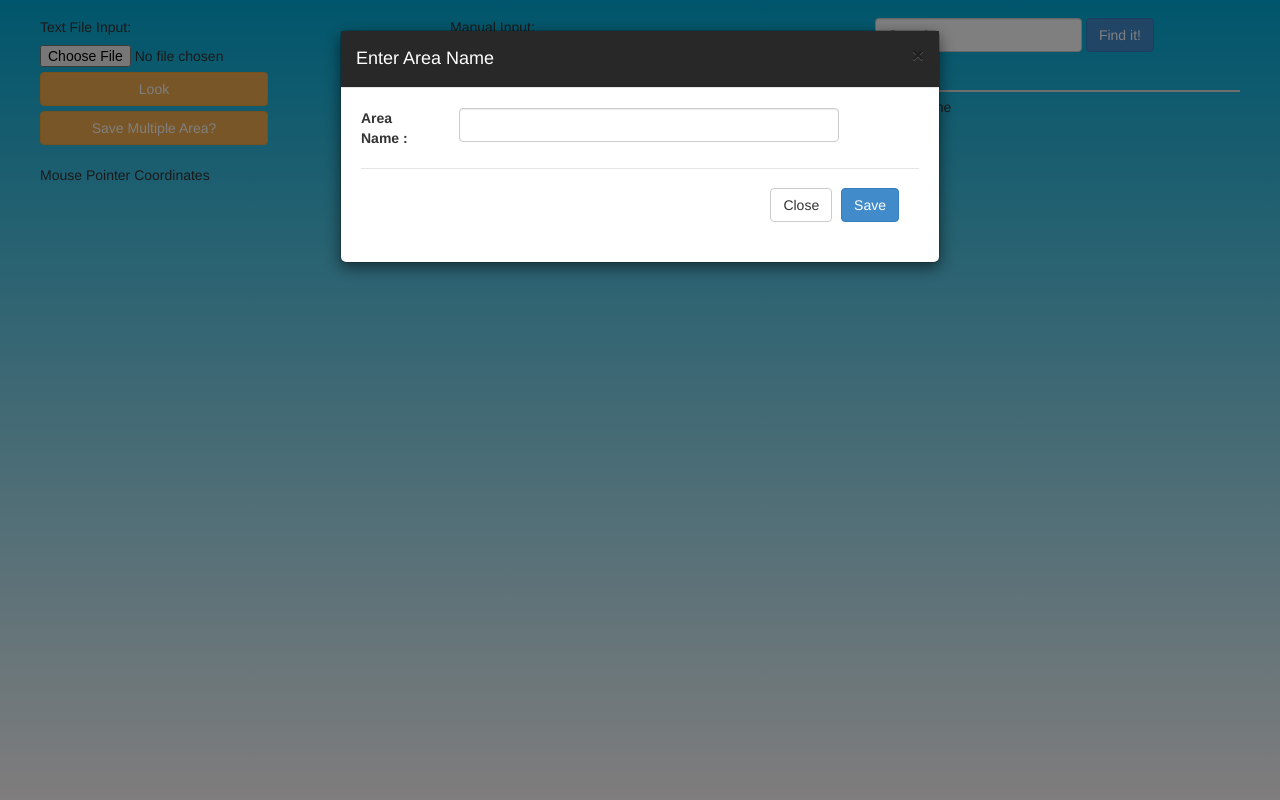
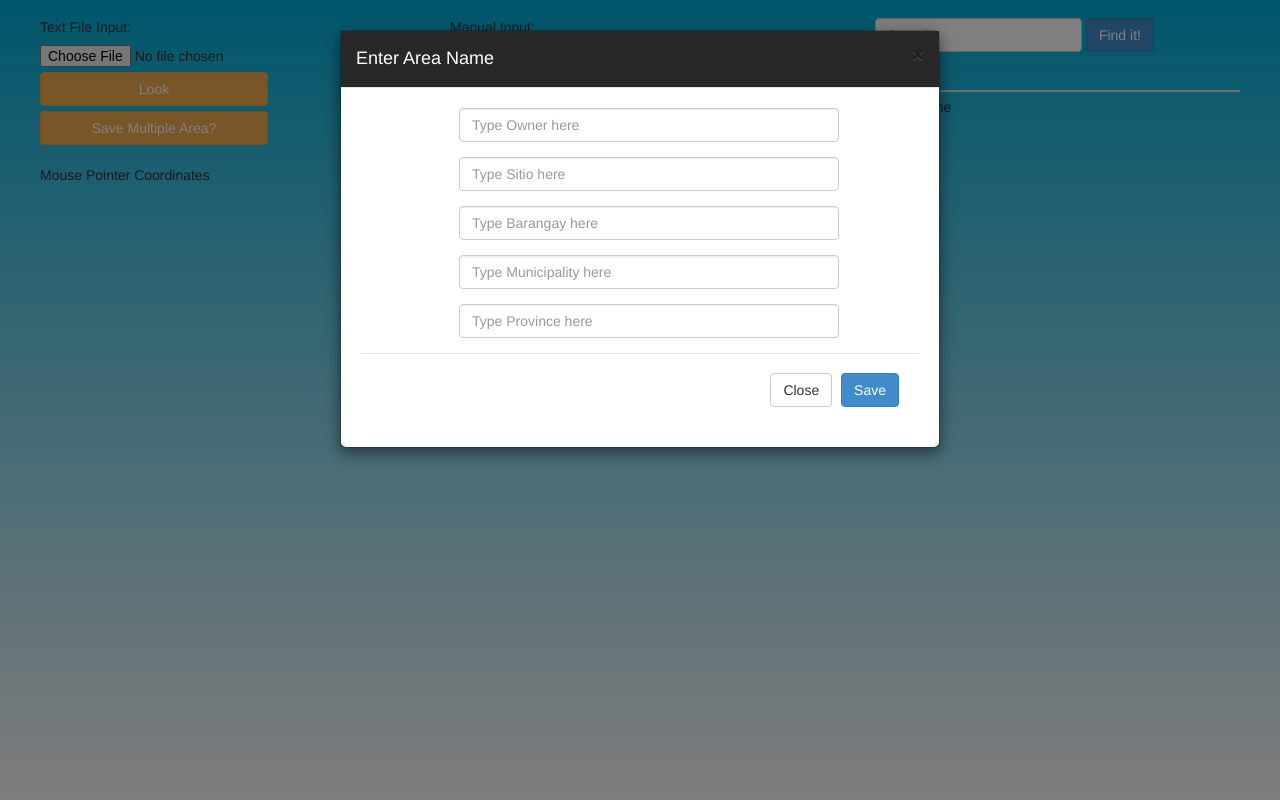
Before and after one commit to elmschaym/mals_thesis, a Django app: page / in a window 1280 px wide, after a click on "Save this Area?". Run offline with Django 3.2, Linux system fonts and the light colour scheme; tables that the repository leaves empty hold one stand-in row (values such as "Sample post"); parts of the project's set-up code (start-up, migrations or seed data) failed here and were passed over; some libraries are stand-ins or nearby versions.

Commit message:
new update

```diff
--- a/mals/views.py
+++ b/mals/views.py
@@ -59,10 +59,9 @@ def save_multiple_area(request):
 
 	for x in coordinates:
 		x = x.split(',')
-		print x[0], x[1]
 		if x != "":
 			if x[0] == 'area name':
-				area_save = AreaName(name=x[1])
+				area_save = AreaName(name=x[1],sitio=x[2],barangay=x[3],municipality=x[4],province=x[5])
 				area_save.save()
 			else:
 				geo_save=GeographicalCoordinates(area_id=area_save.id,lat=x[0], lng=x[1])
@@ -77,10 +76,14 @@ def save_area(request):
 	context = RequestContext(request)
 	coordinates = request.GET.getlist('coordinates[]')
 	area_name = request.GET.get('area_name')
+	prov = request.GET.get('prov')
+	sitio = request.GET.get('sitio')
+	barangay = request.GET.get('barangay')
+	municipality = request.GET.get('municipality')
 	area_value = request.GET.get('_area_value')
 
 
-	area_save = AreaName(name=area_name)
+	area_save = AreaName(name=area_name, sitio=sitio, barangay=barangay, municipality=municipality, province=prov)
 	area_save.save()
 
 	for x in coordinates:
@@ -107,7 +110,13 @@ def getAreaName(request):
 	for x in geo_area:
 		areas.append([x.lat+','+x.lng])
 
-	print area_name.name
-	data ={ 'coordins': areas, 'area_name':area_name.name}
+
+	data ={ 'coordins': areas,
+			'area_name':area_name.name,
+			'sitio':area_name.sitio,
+			'barangay':area_name.barangay,
+			'municipality':area_name.municipality,
+			'province':area_name.province
+			}
 	json_response = json.dumps(data)
 	return HttpResponse(json_response, content_type="application/json")
--- a/static/js/mals.js
+++ b/static/js/mals.js
@@ -45,7 +45,7 @@ function readText(that){
 					              	}
 
 					              	frst_cor = 0;
-					              	geo_coord_save.push(new_coord[0]+','+new_coord[1]);
+					              	geo_coord_save.push(new_coord[0]+','+new_coord[1]+','+new_coord[2]+','+new_coord[3]+','+new_coord[4]+','+new_coord[5]);
 					              	newPlot();
 
 					            }else{
@@ -194,7 +194,7 @@ function search_name(){
 
 function saveAreaName(){
 
-    $.get('/save_area', {area_name:$('#area_name').val(), coordinates:geo_coord}, function(data){
+    $.get('/save_area', {sitio:$('#sitio').val(),barangay:$('#barangay').val(),municipality:$('#municipality').val(),prov:$('#prov').val(),prov:$('#prov').val(),area_name:$('#area_name').val(), coordinates:geo_coord}, function(data){
      $('#map_save ').html(data);
 
     });
@@ -234,8 +234,16 @@ function getAreaName(id) {
       //alert(data.coordins);
 
       name_area = data.area_name;
+      sitio = data.sitio;
+      barangay = data.barangay;
+      municipality = data.municipality;
+      province = data.province;
       data = data.coordins;
-       $("#area_result").append(" <b> Area Name: <span>"+ name_area+" </span> </b>");
+       $("#area_result").append(" <b> Owner Name: <span>"+ name_area+" </span> </b><br>");
+       $("#area_result").append(" <b> Sitio: <span>"+ sitio+" </span> </b><br>");
+       $("#area_result").append(" <b> Barangay: <span>"+ barangay+" </span> </b><br>");
+       $("#area_result").append(" <b> Municipality: <span>"+ municipality+" </span> </b><br>");
+       $("#area_result").append(" <b> Province: <span>"+ province+" </span> </b><br>");
       $("#area_result").append(" <table border='1' > <thead > <th style='padding-right: 6px; padding-left: 6px'>Corner</th> <th style='padding-right: 6px; padding-left: 6px'>Longitude</th><th style='padding-right: 6px; padding-left: 6px'>Latitude</th>  </thead> <tbody id='result_td'> </tbody> </table>");
       var corner = 0
      	flightPlanCoordinates = [
--- a/templates/save_area.html
+++ b/templates/save_area.html
@@ -13,8 +13,24 @@
 
 
         <div class="form-group">
-          <label class="col-sm-2"> Area Name : </label>
-          <div class="col-sm-5"> <input required="True" type="text" id="area_name" style="max-width:380px; width: 380px " class="form-control" value="" /> </div>
+          <label class="col-sm-2"></label>
+          <div class="col-sm-5"> <input required="True" type="text" id="area_name" placeholder="Type Owner here" style="max-width:380px; width: 380px " class="form-control" value="" /> </div>
+        </div>
+        <div class="form-group">
+          <label class="col-sm-2"> </label>
+          <div class="col-sm-5"> <input required="True" type="text" id="sitio" placeholder="Type Sitio here" style="max-width:380px; width: 380px " class="form-control" value="" /> </div>
+        </div>
+        <div class="form-group">
+          <label class="col-sm-2"> </label>
+          <div class="col-sm-5"> <input required="True" type="text" id="barangay" placeholder="Type Barangay here" style="max-width:380px; width: 380px " class="form-control" value="" /> </div>
+        </div>
+        <div class="form-group">
+          <label class="col-sm-2"> </label>
+          <div class="col-sm-5"> <input required="True" type="text" id="municipality" placeholder="Type Municipality here" style="max-width:380px; width: 380px " class="form-control" value="" /> </div>
+        </div>
+        <div class="form-group">
+          <label class="col-sm-2">  </label>
+          <div class="col-sm-5"> <input required="True" type="text" id="prov" placeholder="Type Province here" style="max-width:380px; width: 380px " class="form-control" value="" /> </div>
         </div>
 
 
```
Also changed, not shown: 1 other file.
